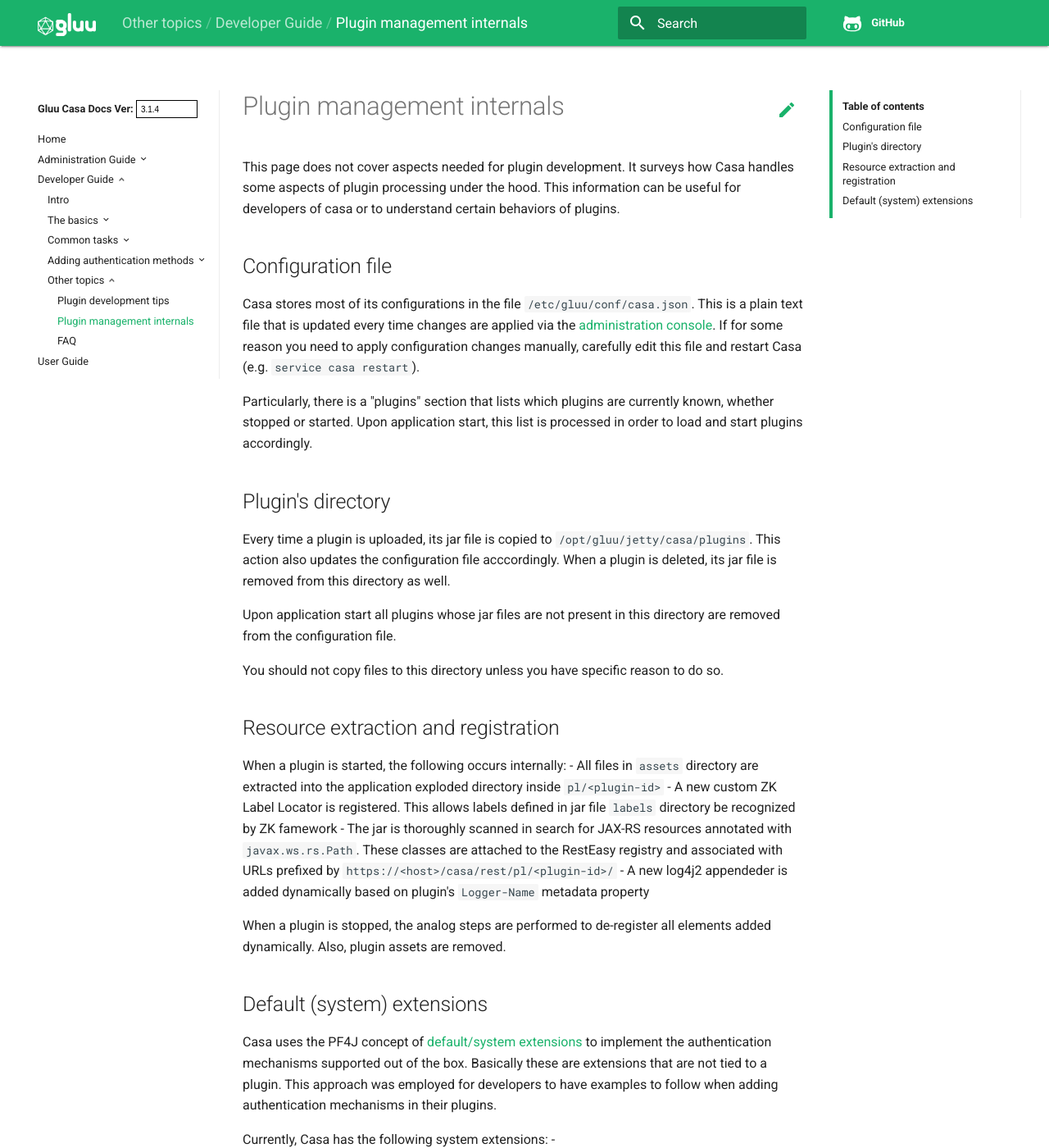
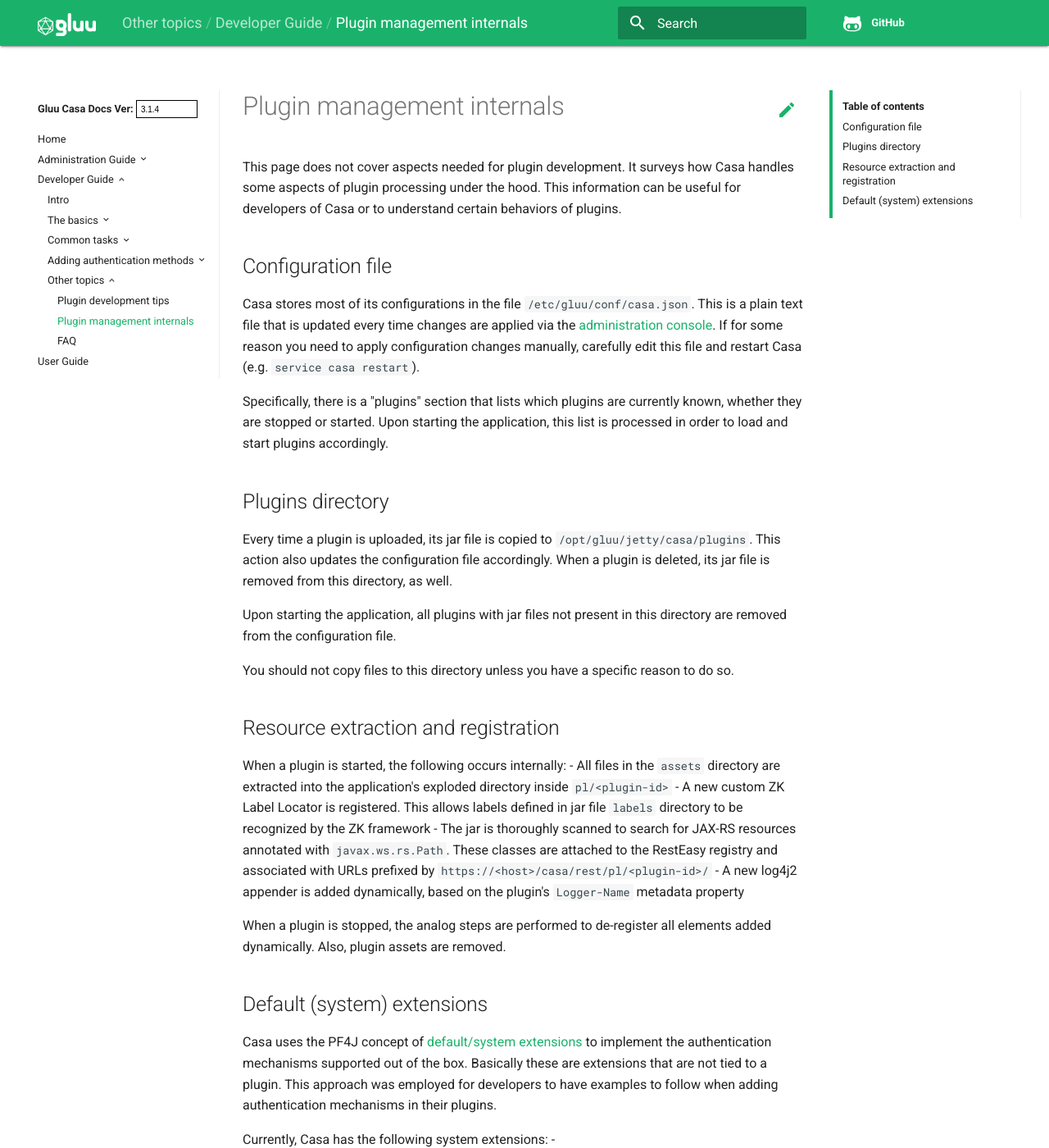
Before and after one commit to shmorri/docs-casa-prod, an MkDocs documentation site: the page built from docs/source/developer/plugin-management-internals.md, in a window 1280 px wide and 1400 px high. Shown: the whole window at 82% size. Built offline with MkDocs 1.6.1, drawn with Linux system fonts in a browser that asks for light colours; old or Windows-style settings are respelled for this version of MkDocs; some of the changed text lies outside the part shown.

Commit message:
Update plugin-management-internals.md
Fixed links, proofreading

```diff
--- a/docs/source/developer/plugin-management-internals.md
+++ b/docs/source/developer/plugin-management-internals.md
@@ -1,28 +1,28 @@
 # Plugin management internals
 
-This page does not cover aspects needed for plugin development. It surveys how Casa handles some aspects of plugin processing under the hood. This information can be useful for developers of casa or to understand certain behaviors of plugins.
+This page does not cover aspects needed for plugin development. It surveys how Casa handles some aspects of plugin processing under the hood. This information can be useful for developers of Casa or to understand certain behaviors of plugins.
 
 ## Configuration file
 
-Casa stores most of its configurations in the file `/etc/gluu/conf/casa.json`. This is a plain text file that is updated every time changes are applied via the [administration console](../administration/configuration.md#administration-console). If for some reason you need to apply configuration changes manually, carefully edit this file and restart Casa (e.g. `service casa restart`).
+Casa stores most of its configurations in the file `/etc/gluu/conf/casa.json`. This is a plain text file that is updated every time changes are applied via the [administration console](../administration/admin-console.md). If for some reason you need to apply configuration changes manually, carefully edit this file and restart Casa (e.g. `service casa restart`).
 
-Particularly, there is a "plugins" section that lists which plugins are currently known, whether stopped or started. Upon application start, this list is processed in order to load and start plugins accordingly.
+Specifically, there is a "plugins" section that lists which plugins are currently known, whether they are stopped or started. Upon starting the application, this list is processed in order to load and start plugins accordingly.
 
-## Plugin's directory
+## Plugins directory
 
-Every time a plugin is uploaded, its jar file is copied to `/opt/gluu/jetty/casa/plugins`. This action also updates the configuration file acccordingly. When a plugin is deleted, its jar file is removed from this directory as well.
+Every time a plugin is uploaded, its jar file is copied to `/opt/gluu/jetty/casa/plugins`. This action also updates the configuration file accordingly. When a plugin is deleted, its jar file is removed from this directory, as well.
 
-Upon application start all plugins whose jar files are not present in this directory are removed from the configuration file.
+Upon starting the application, all plugins with jar files not present in this directory are removed from the configuration file.
 
-You should not copy files to this directory unless you have specific reason to do so.
+You should not copy files to this directory unless you have a specific reason to do so.
 
 ## Resource extraction and registration
 
 When a plugin is started, the following occurs internally:
-- All files in `assets` directory are extracted into the application exploded directory inside `pl/<plugin-id>`
-- A new custom ZK Label Locator is registered. This allows labels defined in jar file `labels` directory be recognized by ZK famework
-- The jar is thoroughly scanned in search for JAX-RS resources annotated with `javax.ws.rs.Path`. These classes are attached to the RestEasy registry and associated with URLs prefixed by `https://<host>/casa/rest/pl/<plugin-id>/`
-- A new log4j2 appendeder is added dynamically based on plugin's `Logger-Name` metadata property
+- All files in the `assets` directory are extracted into the application's exploded directory inside `pl/<plugin-id>`
+- A new custom ZK Label Locator is registered. This allows labels defined in jar file `labels` directory to be recognized by the ZK framework
+- The jar is thoroughly scanned to search for JAX-RS resources annotated with `javax.ws.rs.Path`. These classes are attached to the RestEasy registry and associated with URLs prefixed by `https://<host>/casa/rest/pl/<plugin-id>/`
+- A new log4j2 appender is added dynamically, based on the plugin's `Logger-Name` metadata property
 
 When a plugin is stopped, the analog steps are performed to de-register all elements added dynamically. Also, plugin assets are removed.
 
```
Also changed, not shown: other parts of docs/source/developer/plugin-management-internals.md (+2 -2 lines).
